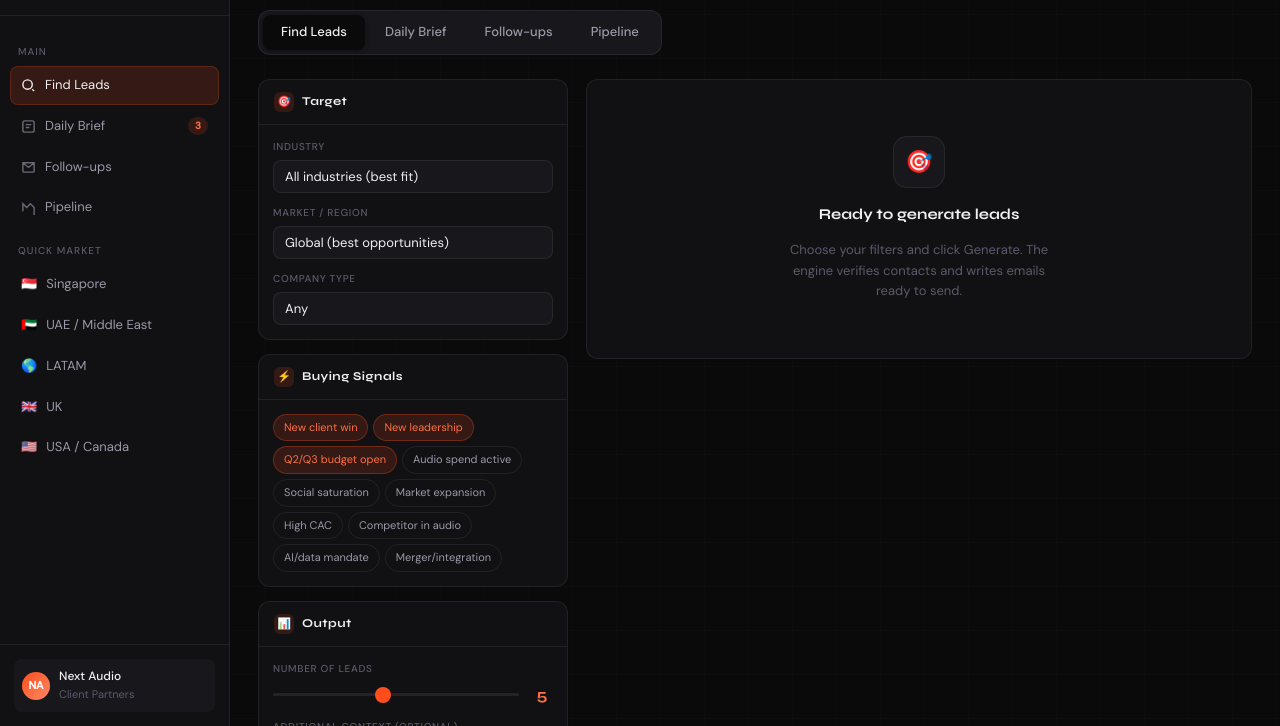
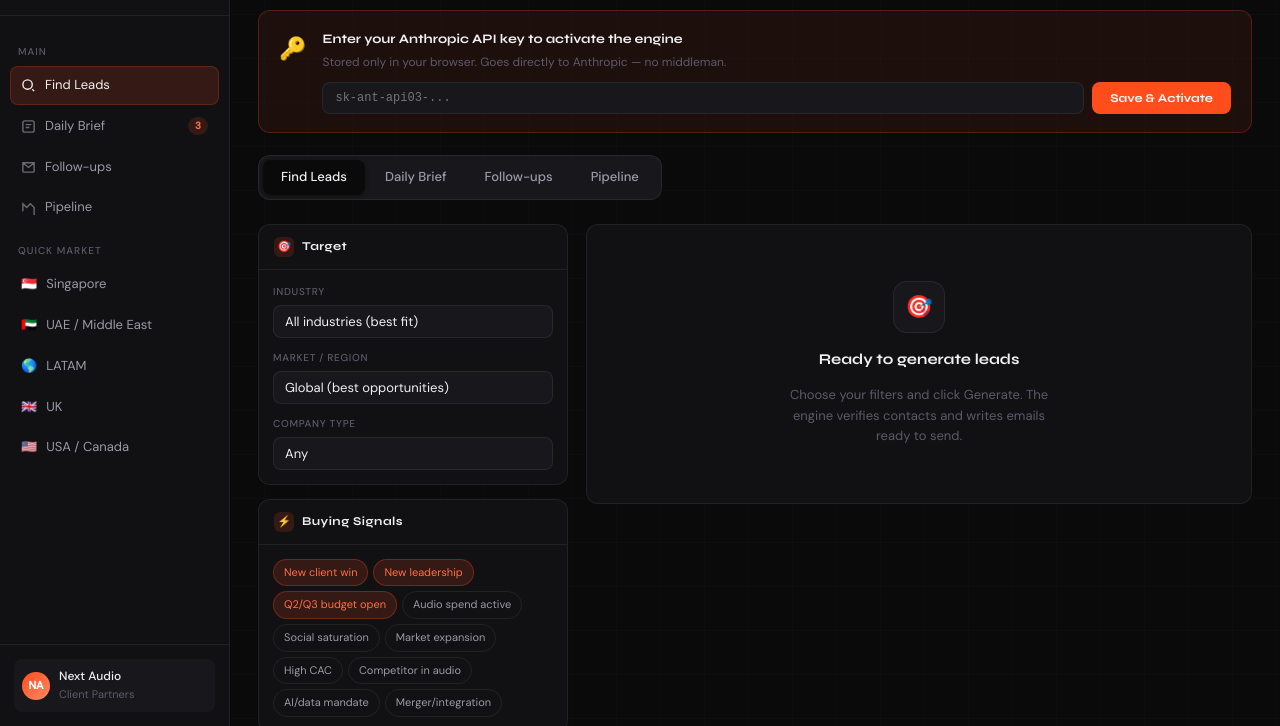
Before and after one commit to santiagoariast/next-audio-engine, a plain HTML site: page index.html in a window 1280 px wide. Shown: the part 74-800 px from the top of the page. Drawn offline with Linux system fonts and the light colour scheme.

Commit message:
index.html

```diff
--- a/index.html
+++ b/index.html
@@ -659,7 +659,7 @@ body::after {
 // ─── CONFIG ─────────────────────────────────────────────────────────────────
 // To embed a shared company API key, replace '' with 'sk-ant-...'
 // If left empty, each user enters their own key — stored only in their browser.
-const SHARED_KEY = 'sk-ant-tu-key-aquí';
+const SHARED_KEY = '';
 
 // ─── STATE ───────────────────────────────────────────────────────────────────
 let apiKey = SHARED_KEY || localStorage.getItem('na_key') || '';
```
